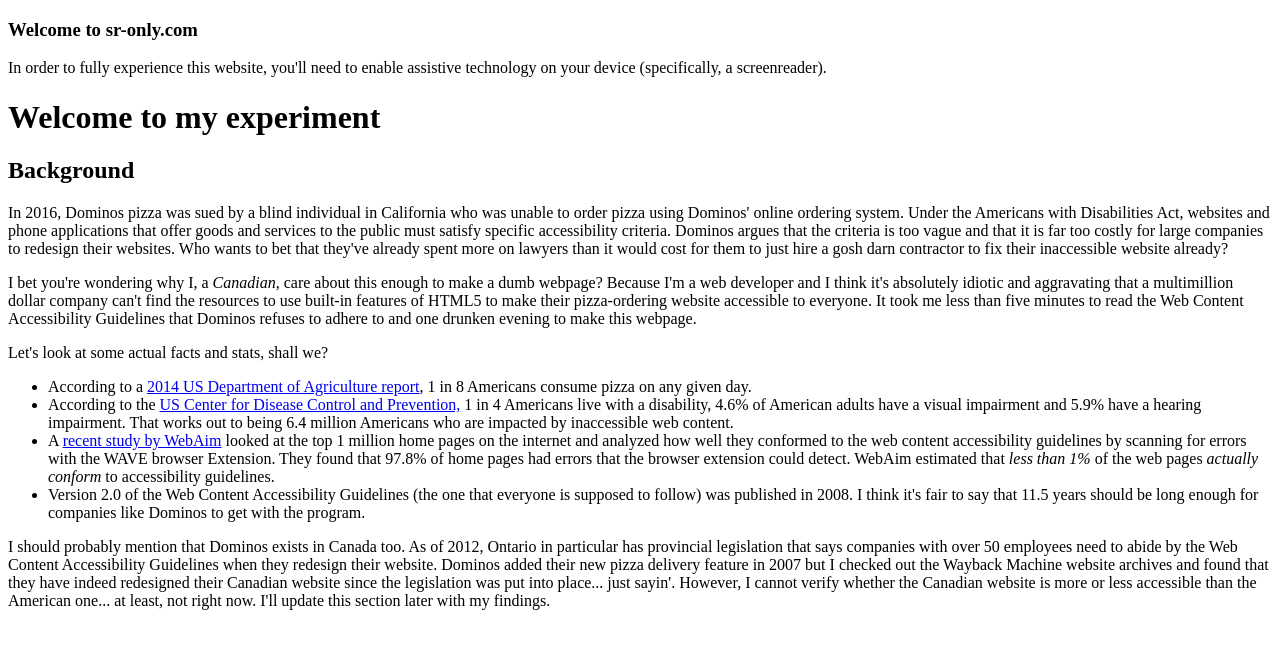
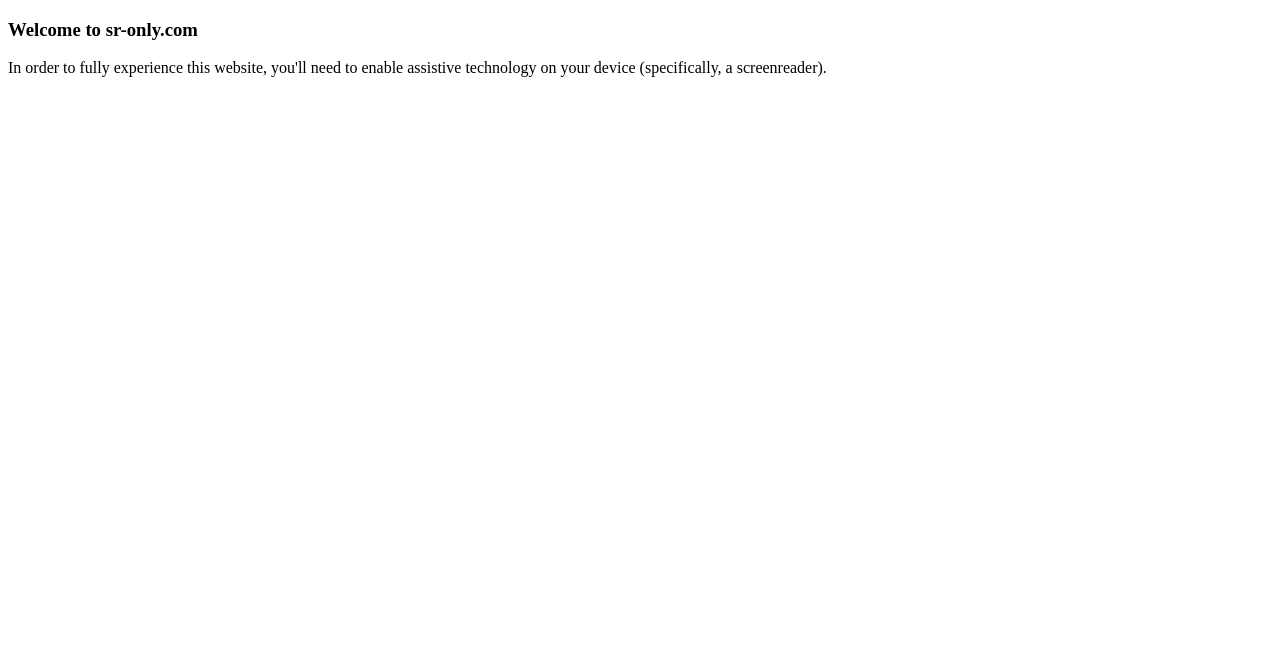
Before and after one commit to aleciavogel/sr-only, a plain HTML site: page index.html in a window 1280 px wide. Drawn offline with Linux system fonts and the light colour scheme; a script that the page names is missing.

Commit message:
Begin adding inline styles to hide sr content

```diff
--- a/index.html
+++ b/index.html
@@ -5,8 +5,73 @@
   <meta http-equiv='X-UA-Compatible' content='IE=edge'>
   <title>Sorry Sighted People | Screenreaders Only</title>
   <meta name='viewport' content='width=device-width, initial-scale=1'>
-  <link rel='stylesheet' type='text/css' media='screen' href='main.css'>
   <script src='main.js'></script>
+
+  <style type="text/css">
+    body,
+    html {
+      background-color: white;
+    }
+
+    main,
+    main a,
+    main a:visited,
+    main a:focus,
+    main a:active {
+      color: white;
+    }
+
+    main a,
+    main p,
+    main h1,
+    main h2,
+    main h3,
+    main h4,
+    main h5,
+    main h6,
+    main ul,
+    main li,
+    main {
+      cursor: default;
+    }
+
+    main p::moz-selection {
+      background: white;
+    }
+    main p::selection {
+      background: white;
+    }
+    main h1::moz-selection {
+      background: white;
+    }
+    main h1::selection {
+      background: white;
+    }
+    main h2::moz-selection {
+      background: white;
+    }
+    main h2::selection {
+      background: white;
+    }
+    main a::moz-selection {
+      background: white;
+    }
+    main a::selection {
+      background: white;
+    }
+    main ul li::moz-selection {
+      background: white;
+    }
+    main ul li::selection {
+      background: white;
+    }
+    main em::moz-selection {
+      background: white;
+    }
+    main em::selection {
+      background: white;
+    }
+  </style>
 </head>
 <body>
   <div aria-hidden="true">
```
